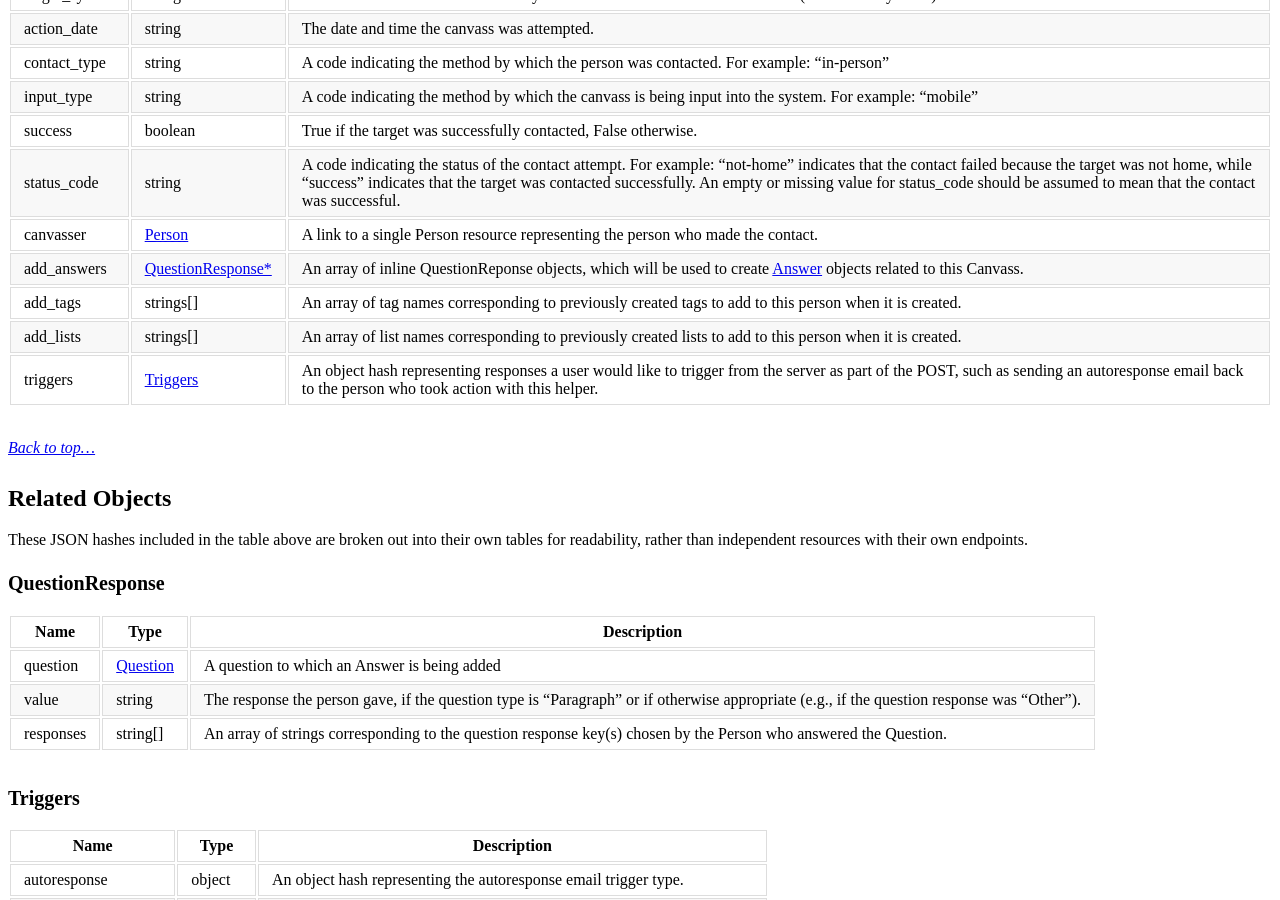
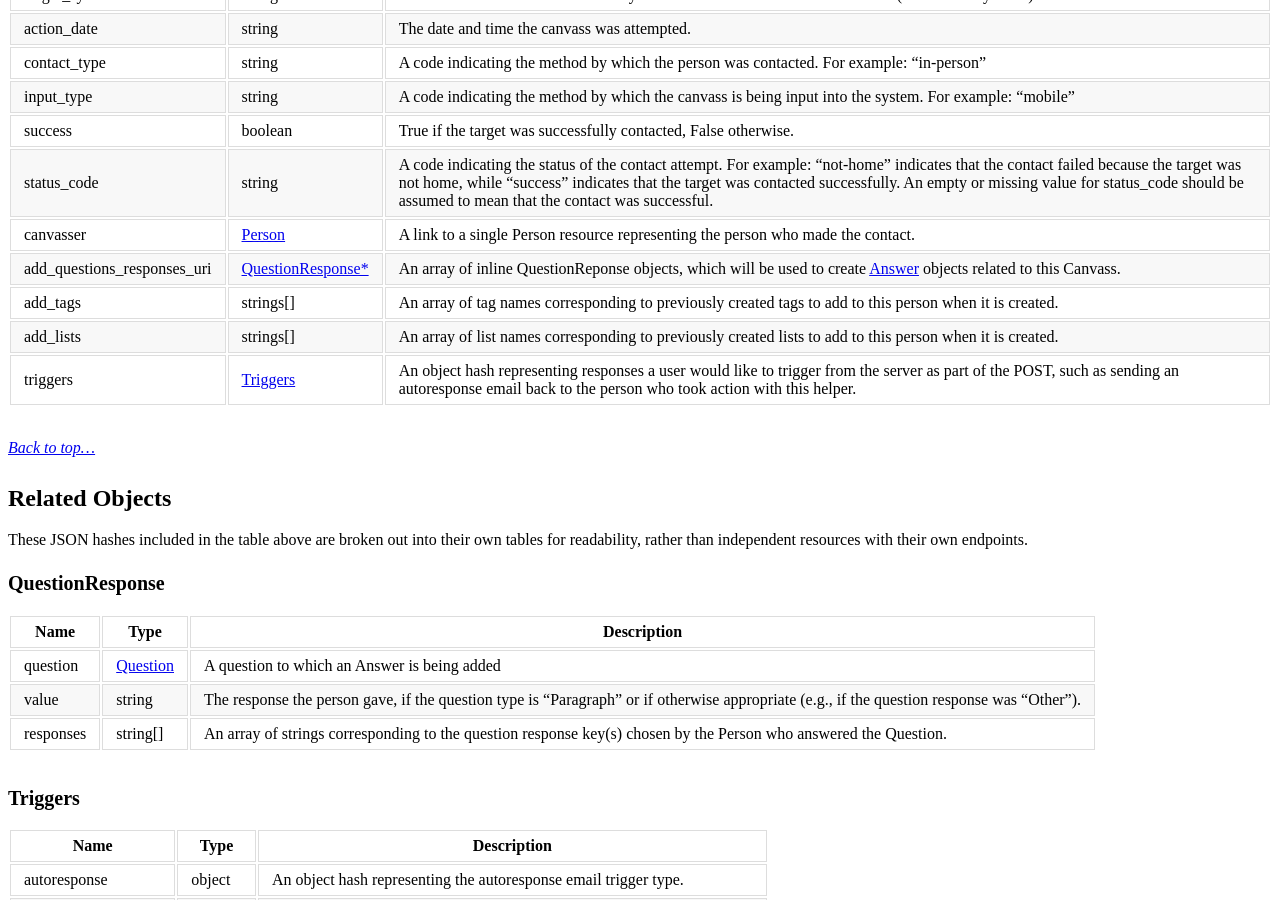
Before and after one commit to opensupporter/osdi-docs, a Jekyll site: the page built from record_canvass.md, in a window 1280 px wide and 900 px high, scrolled down 2078 px. Built offline with Jekyll 4.4.1, drawn with Linux system fonts in a browser that asks for light colours; a style sheet for code colours, icons or effects is not loaded.

Commit message:
Correct field name for add_questions_responses_uri

```diff
--- a/record_canvass.md
+++ b/record_canvass.md
@@ -60,7 +60,7 @@ A list of fields specific for POSTing via the Record Canvass Helper.
 | success      | boolean | True if the target was successfully contacted, False otherwise.
 | status_code  | string | A code indicating the status of the contact attempt.  For example: "not-home" indicates that the contact failed because the target was not home, while "success" indicates that the target was contacted successfully.  An empty or missing value for status_code should be assumed to mean that the contact was successful.
 | canvasser          |[Person](people.html) | A link to a single Person resource representing the person who made the contact.
-|add_answers      |[QuestionResponse*](#QuestionResponse)     |An array of inline QuestionReponse objects, which will be used to create [Answer](answers.html) objects related to this Canvass.
+|add_questions_responses_uri      |[QuestionResponse*](#QuestionResponse)     |An array of inline QuestionReponse objects, which will be used to create [Answer](answers.html) objects related to this Canvass.
 |add_tags      |strings[]     |An array of tag names corresponding to previously created tags to add to this person when it is created.
 |add_lists     |strings[]     |An array of list names corresponding to previously created lists to add to this person when it is created.
 |triggers		|[Triggers](#triggers)	|An object hash representing responses a user would like to trigger from the server as part of the POST, such as sending an autoresponse email back to the person who took action with this helper.
```
